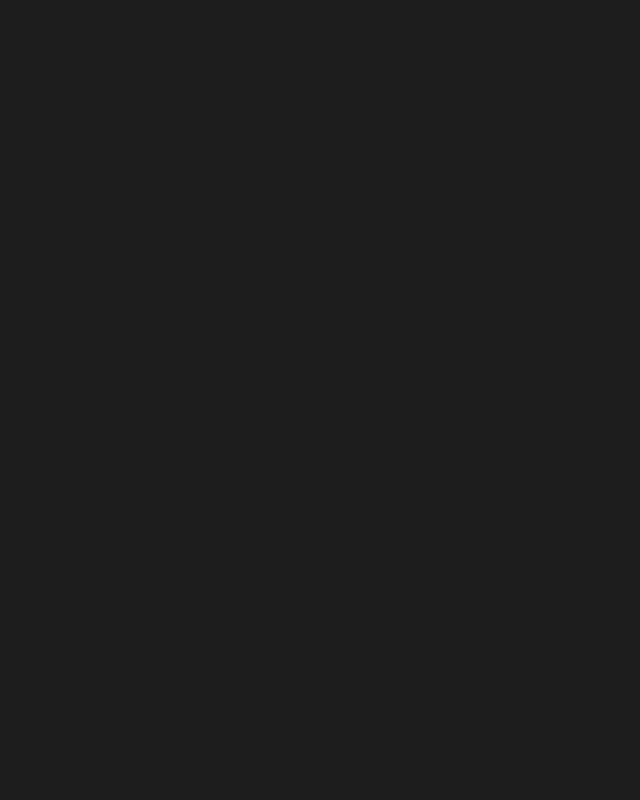
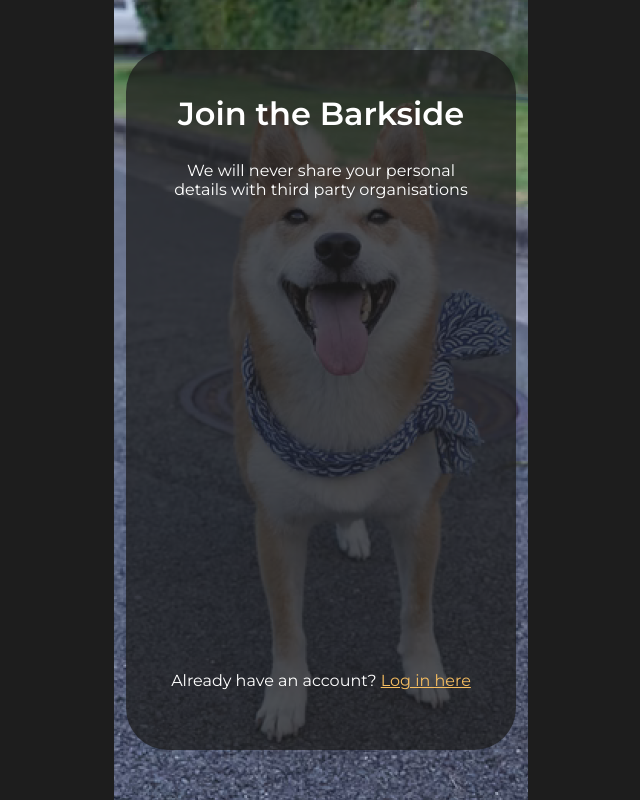
Before and after one commit to iPhatty/Becton-Barkside, a React (Vite) app: page /signup in a window 1280 px wide. Before the commit this address had no page. Shown: the whole page, without its empty margins (319-959 px from the left). Built offline with nearby package versions, Linux system fonts and the light colour scheme.

Commit message:
signup page start

```diff
--- a/src/App.tsx
+++ b/src/App.tsx
@@ -1,14 +1,16 @@
 import { BrowserRouter, Routes, Route } from 'react-router-dom'
-import { Home, Login, MainMenu } from './pages/Home'
+import { Main, Login, MainMenu } from './pages/MainMenu'
+import SignUp from './pages/SignUp'
 
 function App() {
   return (
     <BrowserRouter>
       <Routes>
-        <Route path='/' element={<Home />}>
+        <Route path='/' element={<Main />}>
           <Route path='/' element={<MainMenu />} />
           <Route path='login' element={<Login />} />
         </Route>
+        <Route path='/signup' element={<SignUp />} />
       </Routes>
     </BrowserRouter>
   )
--- a/src/pages/Home/index.tsx
+++ b/src/pages/MainMenu/index.tsx
@@ -46,7 +46,7 @@ const StyledLink = styled(Link)`
   color: ${(props) => props.theme.colors.primary};
 `
 
-export function Home() {
+export function Main() {
   return (
     <Background>
       <Outlet />
@@ -80,7 +80,7 @@ export function Login() {
       </header>
       <LoginForm />
       <Paragraph>
-        No account? <StyledLink to='/sign-up'>Sign up here</StyledLink>
+        No account? <StyledLink to='/signup'>Sign up here</StyledLink>
       </Paragraph>
     </Frame>
   )
--- /dev/null
+++ b/src/pages/SignUp/index.tsx
@@ -0,0 +1,55 @@
+import React from 'react'
+import {Link} from 'react-router-dom'
+import Header from '../../components/Header'
+import styled from 'styled-components'
+
+const Background = styled.div`
+  width: 100%;
+  flex: 1;
+  background: url('src/images/Signup-414.png');
+  background-size: cover;
+`
+
+const Frame = styled.div`
+  display: flex;
+  flex-direction: column;
+  justify-content: space-between;
+  align-items: center;
+  padding: 44px;
+
+  position: absolute;
+  left: 12px;
+  right: 12px;
+  top: 50px;
+  bottom: 50px;
+
+  background: rgba(29, 29, 29, 0.75);
+  border-radius: 42px;
+
+  color: ${(props) => props.theme.colors.white};
+`
+
+const Paragraph = styled.p`
+  text-align: center;
+`
+
+const StyledLink = styled(Link)`
+  color: ${(props) => props.theme.colors.secondary};
+`
+
+export default function SignUp() {
+  return (
+    <Background>
+      <Frame>
+        <header>
+          <Header>Join the Barkside</Header>
+          <Paragraph>
+            We will never share your personal details with third party
+            organisations
+          </Paragraph>
+        </header>
+        <Paragraph>Already have an account? <StyledLink to='/login'>Log in here</StyledLink></Paragraph>
+      </Frame>
+    </Background>
+  )
+}
```
Also changed, not shown: src/images/Signup-414.png (added), src/pages/MainMenu/LoginForm.tsx (renamed from src/pages/Home/LoginForm.tsx).
